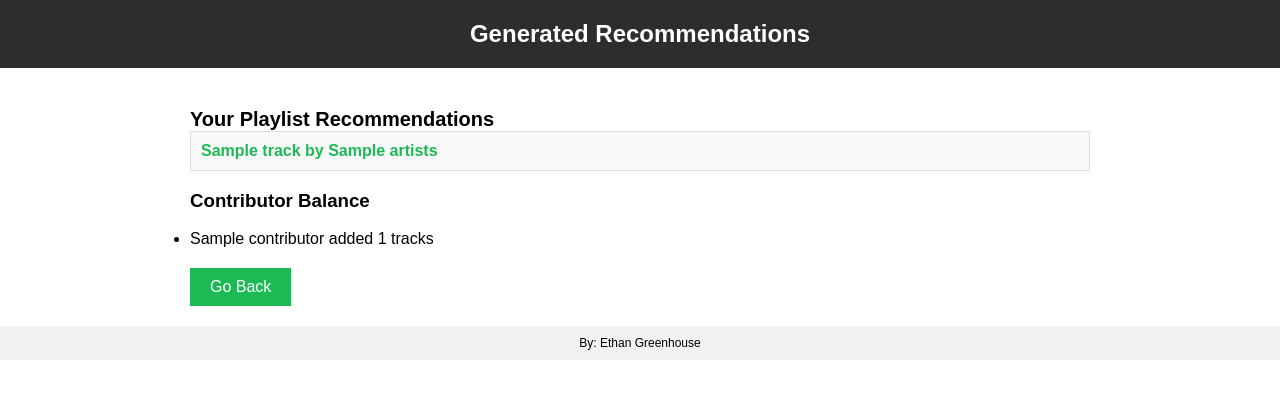
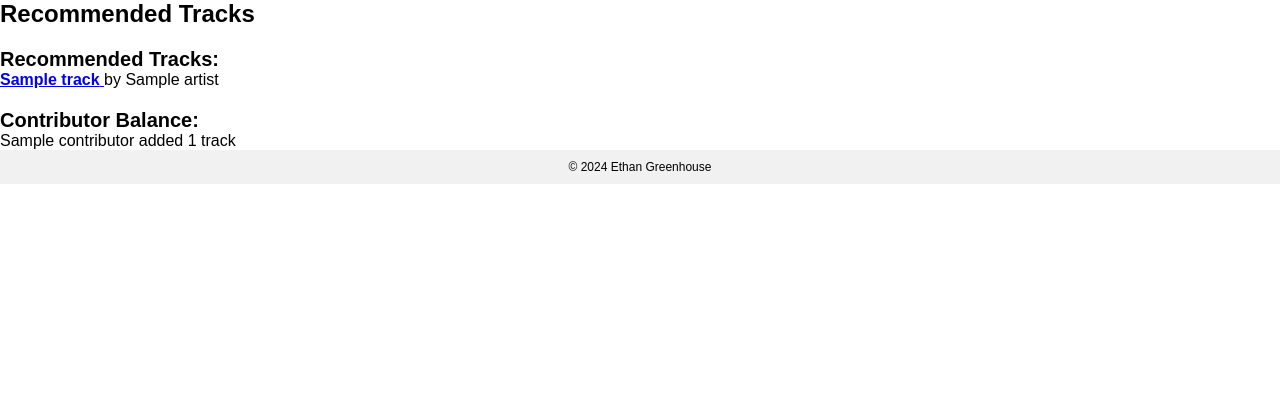
Before and after one commit to EthanGreenhouse/genify, a Flask app: template templates/result.html in a window 1280 px wide. Shown: the top 399 px of the page. Run offline with Flask 3, Linux system fonts and the light colour scheme; the template is opened without the code that fills it: most values are stand-ins (such as "Sample title", 1, 10 or a date in 2020).

Commit message:
Update result.html

```diff
--- a/templates/result.html
+++ b/templates/result.html
@@ -1,53 +1,54 @@
 <!DOCTYPE html>
 <html lang="en">
 <head>
-    <meta charset="UTF-8"> <!-- Define character encoding as UTF-8 -->
-    <meta name="viewport" content="width=device-width, initial-scale=1.0"> <!-- Make the website responsive on mobile devices -->
-    <title>Playlist Result</title> <!-- Title of the page displayed in the browser tab -->
-    <link rel="stylesheet" href="{{ url_for('static', filename='styles.css') }}"> <!-- Link to the CSS file -->
+    <meta charset="UTF-8">
+    <meta name="viewport" content="width=device-width, initial-scale=1.0">
+    <title>Genify - Playlist Enhancer - Results</title>
+    <link rel="stylesheet" href="{{ url_for('static', filename='styles.css') }}">
 </head>
 <body>
-    <header>
-        <h1>Generated Recommendations</h1> <!-- Main title of the page -->
-    </header>
+    <div class="container">
+        <h1>Recommended Tracks</h1>
 
-    <main>
-        {% if tracks %} <!-- Check if there are tracks to display -->
-            <h2>Your Playlist Recommendations</h2> <!-- Subheading for the playlist recommendations -->
-            <ul class="playlist">
-                {% for track in tracks %} <!-- Loop through each track in the 'tracks' list -->
-                    <li>
-                        <!-- Create a hyperlink for each song that links to the Spotify track page -->
-                        <a href="https://open.spotify.com/track/{{ track.id }}" target="_blank">{{ track.name }} by {{ track.artists }}</a>
-                        <!-- Link each track to its Spotify page using the track ID -->
-                    </li>
+        <!-- Display Tracks -->
+        {% if tracks %}
+        <div class="tracks-list">
+            <h2>Recommended Tracks:</h2>
+            <ul>
+                {% for track in tracks %}
+                <li>
+                    <a href="https://open.spotify.com/track/{{ track.id }}" target="_blank" class="track-link">
+                        <strong>{{ track.name }}</strong>
+                    </a>
+                    by
+                    <span class="artists">
+                        {% for artist in track.artists %}
+                        {{ artist.name }}{% if not loop.last %}, {% endif %}
+                        {% endfor %}
+                    </span>
+                </li>
                 {% endfor %}
             </ul>
-        {% else %} <!-- If there are no tracks, display an error message -->
-            <div class="error-message">
-                <p>No playlist available. Please check your URL and try again.</p> <!-- Error message -->
-            </div>
+        </div>
+        {% else %}
+        <p>No tracks found for your playlist.</p>
         {% endif %}
 
-        <!-- Display contributor balance -->
-        <h3>Contributor Balance</h3>
+        <h2>Contributor Balance:</h2>
+        <!-- Display Contributor Balance -->
+        {% if contributor_balance %}
         <ul>
-            {% for contributor, count in contributor_balance.items() %} <!-- Loop through contributor balance data -->
-                <li>{{ contributor }} added {{ count }} tracks</li> <!-- Display contributor and their track count -->
+            {% for contributor, count in contributor_balance.items() %}
+            <li>{{ contributor }} added {{ count }} track{% if count > 1 %}s{% endif %}</li>
             {% endfor %}
         </ul>
-
-        <!-- Go back button -->
-        <div class="go-back">
-            <a href="{{ url_for('index') }}"> <!-- Link to go back to the homepage -->
-                <button>Go Back</button> <!-- Go back button -->
-            </a>
-        </div>
-
-    </main>
+        {% else %}
+        <p>No contributor data available.</p>
+        {% endif %}
+    </div>
 
     <footer>
-        <p>By: Ethan Greenhouse</p> <!-- Footer with author's name -->
+        <p>&copy; 2024 Ethan Greenhouse</p>
     </footer>
 </body>
 </html>
```
